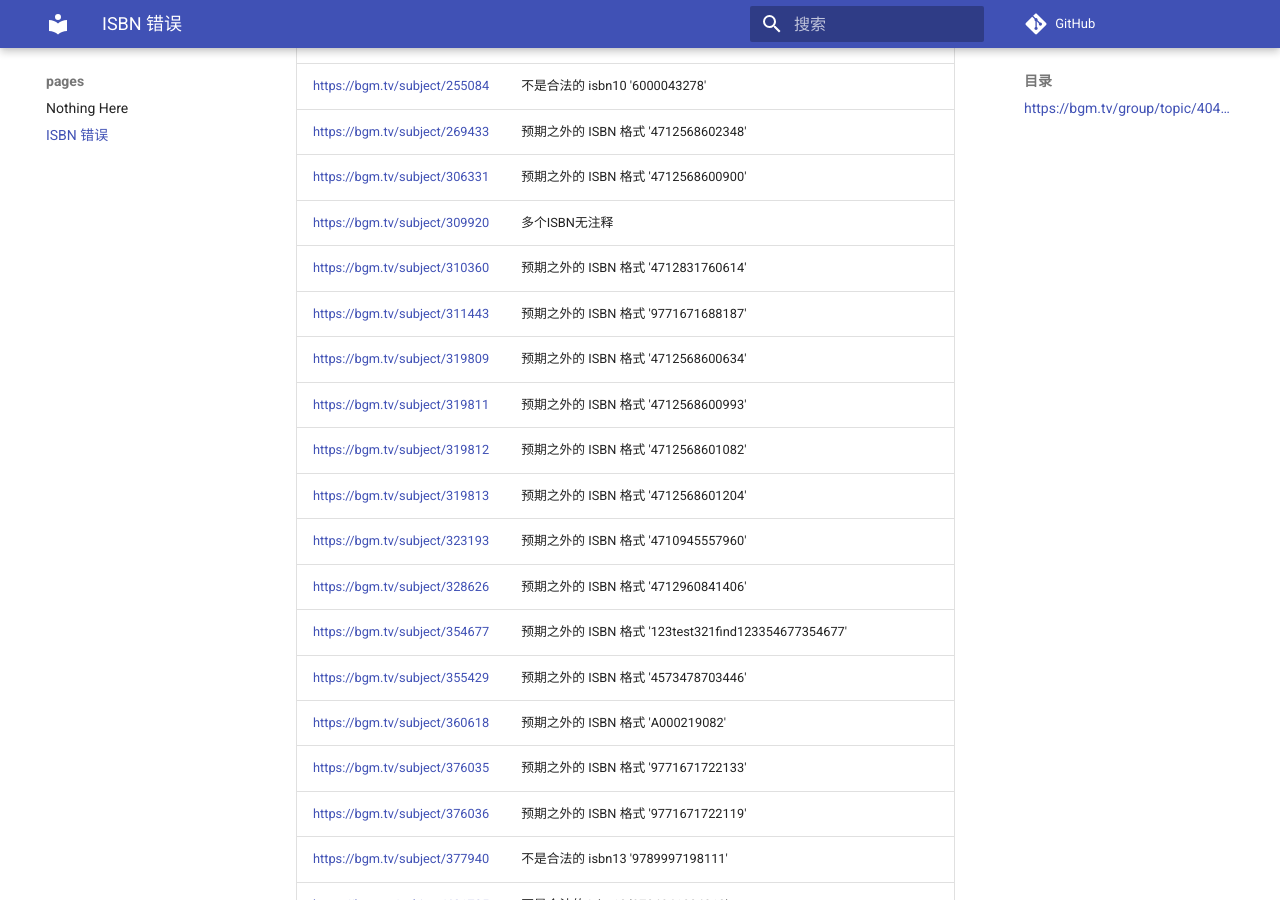
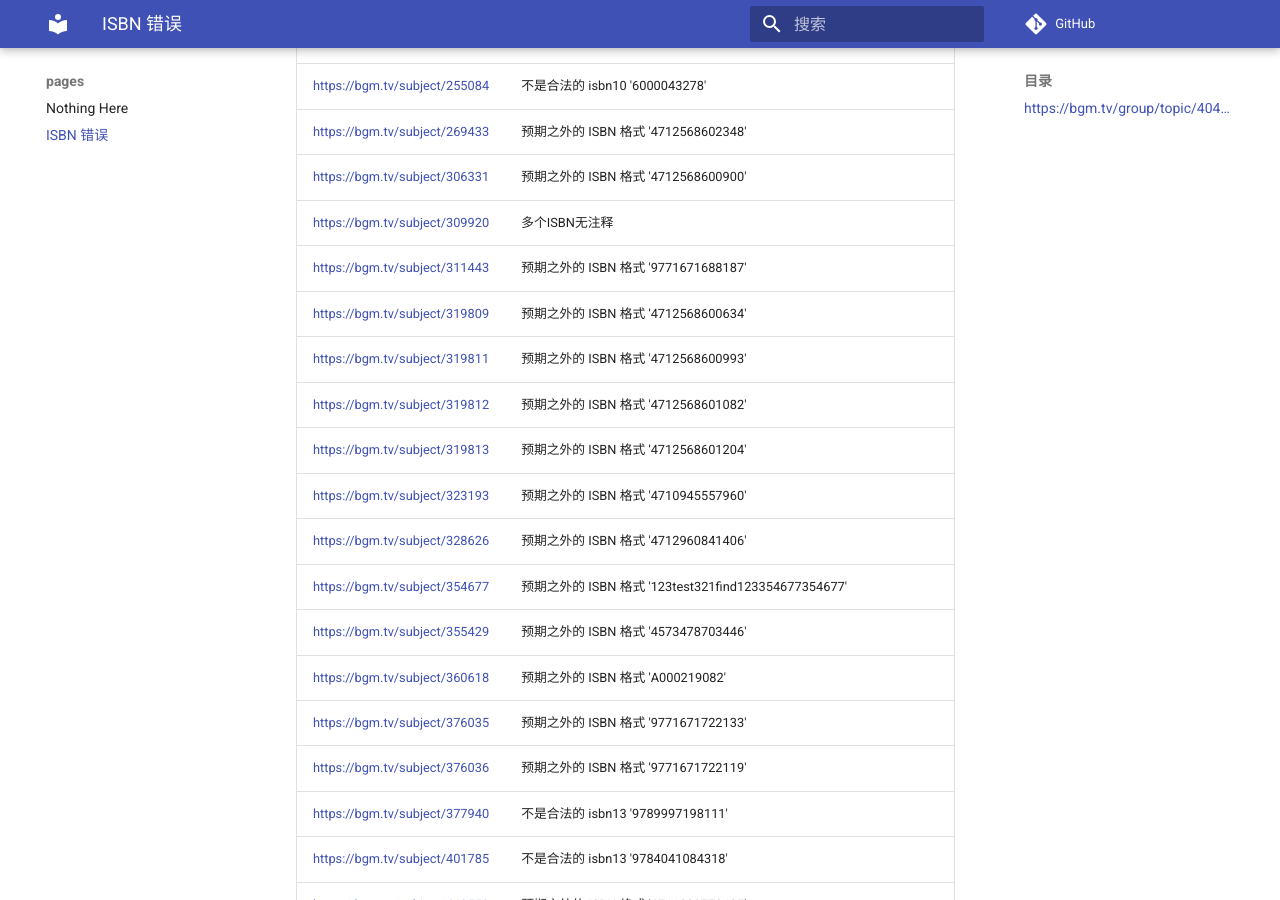
Before and after one commit to trim21/bangumi-pages, an MkDocs documentation site: the page built from docs/isbn.md, in a window 1280 px wide and 900 px high, scrolled down 2755 px. Built offline with MkDocs 1.6.1 and Material for MkDocs 9.7.7, drawn with Linux system fonts in a browser that asks for light colours; comment, search, counter and statistics services are not loaded; some of the changed text lies outside the part shown.

Commit message:
update isbn.md

```diff
--- a/docs/isbn.md
+++ b/docs/isbn.md
@@ -64,7 +64,6 @@ total 207
 | <https://bgm.tv/subject/269433> | 预期之外的 ISBN 格式 '4712568602348' |
 | <https://bgm.tv/subject/306331> | 预期之外的 ISBN 格式 '4712568600900' |
 | <https://bgm.tv/subject/309920> | 多个ISBN无注释 |
-| <https://bgm.tv/subject/310360> | 预期之外的 ISBN 格式 '4712831760614' |
 | <https://bgm.tv/subject/311443> | 预期之外的 ISBN 格式 '9771671688187' |
 | <https://bgm.tv/subject/319809> | 预期之外的 ISBN 格式 '4712568600634' |
 | <https://bgm.tv/subject/319811> | 预期之外的 ISBN 格式 '4712568600993' |
@@ -97,7 +96,6 @@ total 207
 | <https://bgm.tv/subject/425513> | 预期之外的 ISBN 格式 '4712568601174' |
 | <https://bgm.tv/subject/425520> | 预期之外的 ISBN 格式 '4712568605127' |
 | <https://bgm.tv/subject/425526> | 预期之外的 ISBN 格式 '4712568603109' |
-| <https://bgm.tv/subject/426574> | 预期之外的 ISBN 格式 '4712831760362' |
 | <https://bgm.tv/subject/426943> | 不是合法的 isbn13 '9788837230134' |
 | <https://bgm.tv/subject/428506> | 不是合法的 isbn10 '0901160935' |
 | <https://bgm.tv/subject/428567> | 预期之外的 ISBN 格式 '4712831761949' |
```
Also changed, not shown: other parts of docs/isbn.md (+1 -1 lines).
